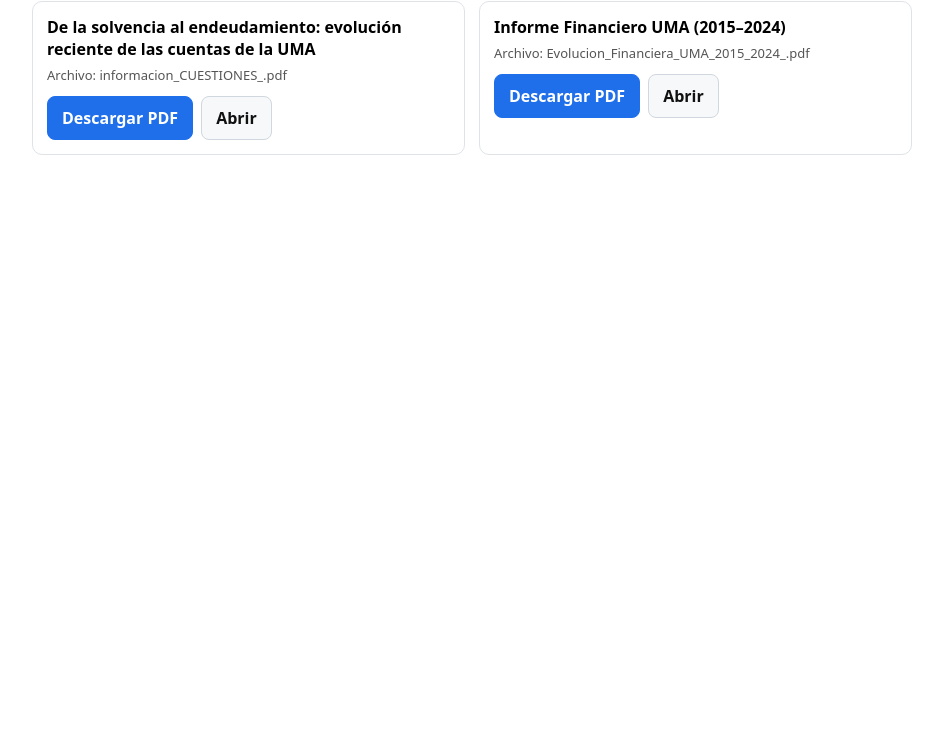
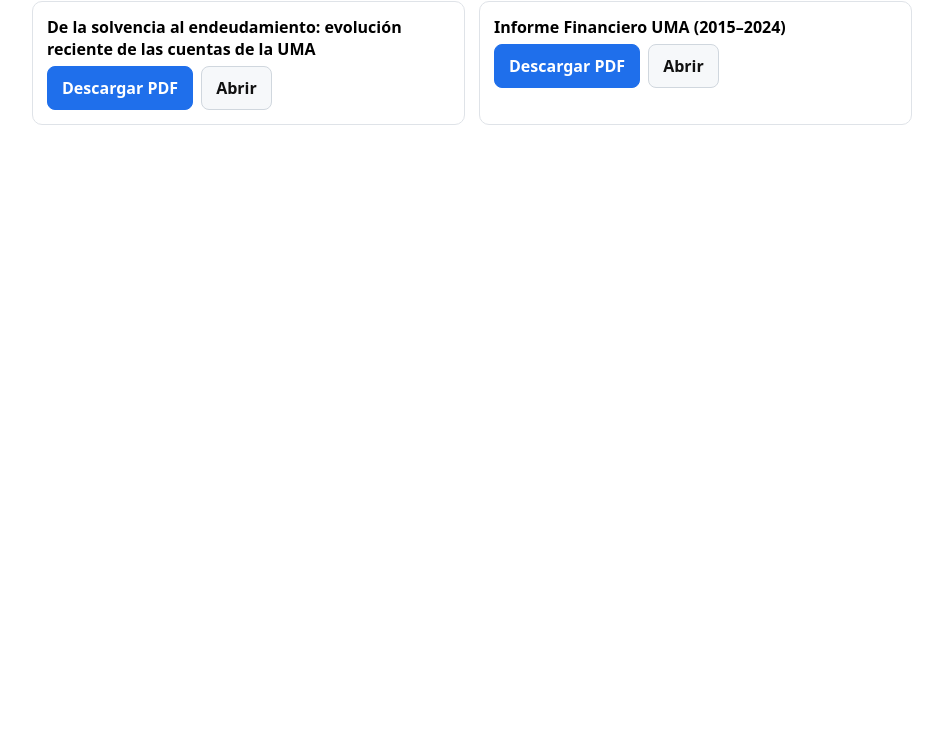
Before and after one commit to 38881899-oss/reports, a plain HTML site: page index.html in a window 1280 px wide. Shown: the part 69-800 px from the top of the page, without its empty margins (168-1111 px from the left). Drawn offline with Linux system fonts and the light colour scheme.

Commit message:
index.html

```diff
--- a/index.html
+++ b/index.html
@@ -24,7 +24,6 @@
     <div class="grid">
       <div class="card">
         <div class="t">De la solvencia al endeudamiento: evolución reciente de las cuentas de la UMA</div>
-        <div class="m">Archivo: informacion_CUESTIONES_.pdf</div>
         <div class="btns">
           <a class="btn" href="informacion_CUESTIONES_.pdf" download>Descargar PDF</a>
           <a class="btn s" href="informacion_CUESTIONES_.pdf" target="_blank" rel="noopener">Abrir</a>
@@ -32,7 +31,6 @@
       </div>
       <div class="card">
         <div class="t">Informe Financiero UMA (2015–2024)</div>
-        <div class="m">Archivo: Evolucion_Financiera_UMA_2015_2024_.pdf</div>
         <div class="btns">
           <a class="btn" href="Evolucion_Financiera_UMA_2015_2024_.pdf" download>Descargar PDF</a>
           <a class="btn s" href="Evolucion_Financiera_UMA_2015_2024_.pdf" target="_blank" rel="noopener">Abrir</a>
```
